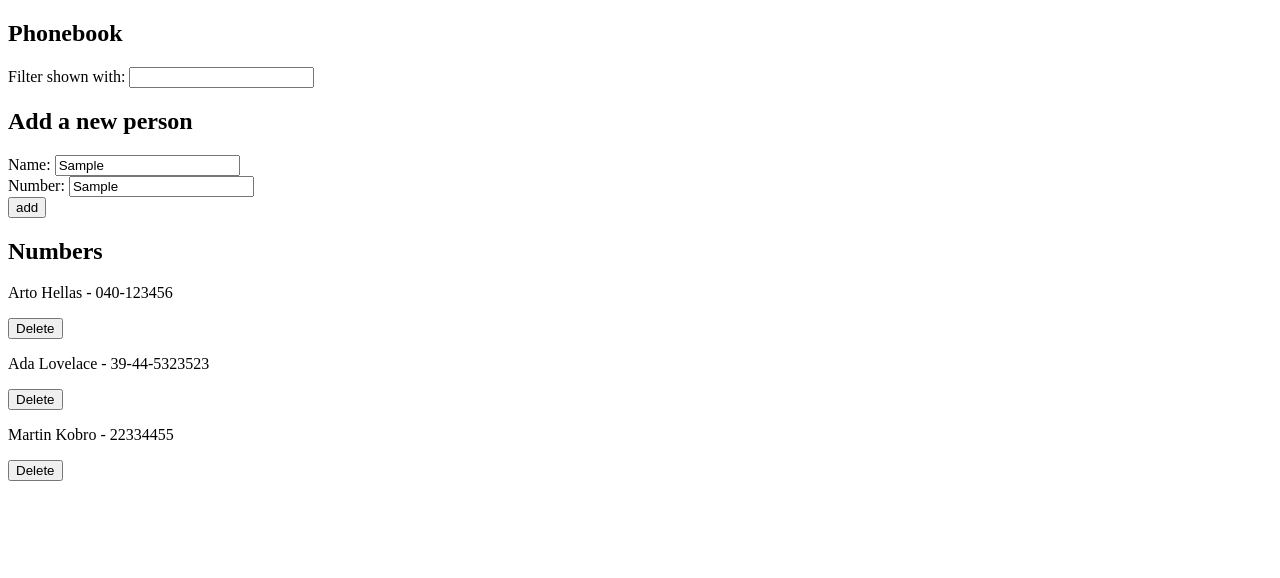
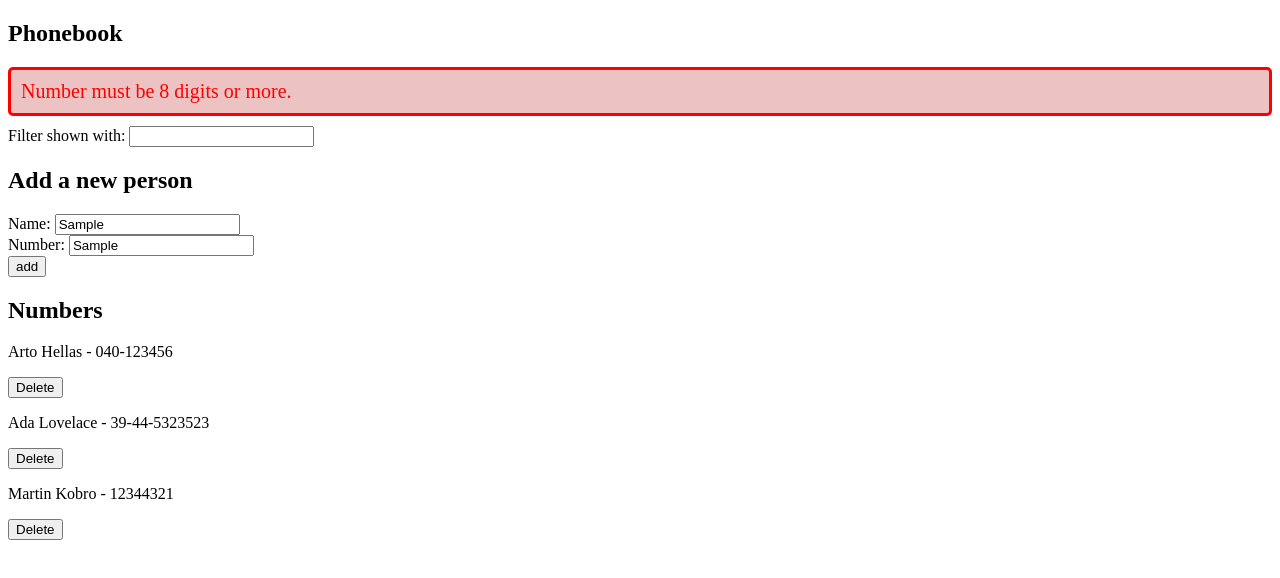
Before and after one commit to Loellis/FSO-part2, a React (Vite) app in the folder phonebook/: page / in a window 1280 px wide. Both pictures are taken after typing "Sample", "Sample" into the empty fields and a click on the button "add". Shown: the top 578 px of the page. Built offline with nearby package versions, Linux system fonts and the light colour scheme; data requests are answered from the project's data file.

Commit message:
Exercise 2.16 - Added notification component. Changes based on state if error or not.

```diff
--- a/phonebook/db.json
+++ b/phonebook/db.json
@@ -12,7 +12,7 @@
     },
     {
       "name": "Martin Kobro",
-      "number": "22334455",
+      "number": "12344321",
       "id": "e190"
     }
   ]
--- a/phonebook/src/App.jsx
+++ b/phonebook/src/App.jsx
@@ -2,6 +2,7 @@ import { useEffect, useState } from "react"
 import PersonForm from "./components/PersonForm";
 import Persons from "./components/Persons";
 import Filter from "./components/Filter";
+import Notification from "./components/Notification";
 import personService from "./services/persons"
 
 const App = () => {
@@ -9,6 +10,8 @@ const App = () => {
   const [newName, setNewName] = useState("")
   const [newNum, setNewNum] = useState("")
   const [filter, setFilter] = useState("")
+  const [notification, setNotification] = useState(null)
+  const [isError, setIsError] = useState(false)
 
   useEffect(() => {
     personService
@@ -23,13 +26,23 @@ const App = () => {
 
     // If new name is blank, don"t add
     if (newName.trim() === "") {
-      alert("Name field is blank.")
+      setNotification("Username is blank.")
+      setIsError(true)
+      setTimeout(() => {
+        setNotification(null)
+        setIsError(false)
+      }, 5000)
       return
     }
 
     // If new num is less than 8 digits, don't add
     if (!/^\d{8,}$/.test(newNum)) {
-      alert("Number must be 8 digits or more.")
+      setNotification("Number must be 8 digits or more.")
+      setIsError(true)
+      setTimeout(() => {
+        setNotification(null)
+        setIsError(false)
+      }, 5000)
       return
     }
 
@@ -47,6 +60,10 @@ const App = () => {
           setPersons(persons.map(person => person.id === returnedPerson.id ? returnedPerson : person))
           setNewNum("")
           setNewName("")
+          setNotification(`Updated number of user: ${personObject.name}`)
+          setTimeout(() => {
+            setNotification(null)
+          }, 5000)
         })
     } else {
       personService
@@ -55,6 +72,10 @@ const App = () => {
         setPersons(persons.concat(returnedPerson))
         setNewNum("")
         setNewName("")
+        setNotification(`Added user: ${personObject.name}`)
+        setTimeout(() => {
+          setNotification(null)
+        }, 5000)
       })
     }
   }
@@ -74,6 +95,7 @@ const App = () => {
   return (
     <div>
       <h2>Phonebook</h2>
+      <Notification message={notification} isError={isError}/>
       <Filter
         filter={filter}
         handleFilterChange={handleFilterChange}
--- /dev/null
+++ b/phonebook/src/components/Notification.jsx
@@ -0,0 +1,15 @@
+const Notification = ({ message, isError }) => {
+  if (message === null) {
+    return null
+  }
+
+  const notificationType = isError ? "error" : "notification"
+
+  return (
+    <div className={notificationType}>
+      {message}
+    </div>
+  )
+}
+
+export default Notification
--- /dev/null
+++ b/phonebook/src/index.css
@@ -0,0 +1,19 @@
+.notification {
+  color: green;
+  background: rgb(176, 243, 178);
+  font-size: 20px;
+  border-style: solid;
+  border-radius: 5px;
+  padding: 10px;
+  margin-bottom: 10px;
+}
+
+.error {
+  color: red;
+  background: rgb(237, 194, 194);
+  font-size: 20px;
+  border-style: solid;
+  border-radius: 5px;
+  padding: 10px;
+  margin-bottom: 10px;
+}
--- a/phonebook/src/main.jsx
+++ b/phonebook/src/main.jsx
@@ -1,5 +1,6 @@
 import ReactDOM from 'react-dom/client'
 
 import App from './App'
+import "./index.css"
 
 ReactDOM.createRoot(document.getElementById('root')).render(<App />)
```
